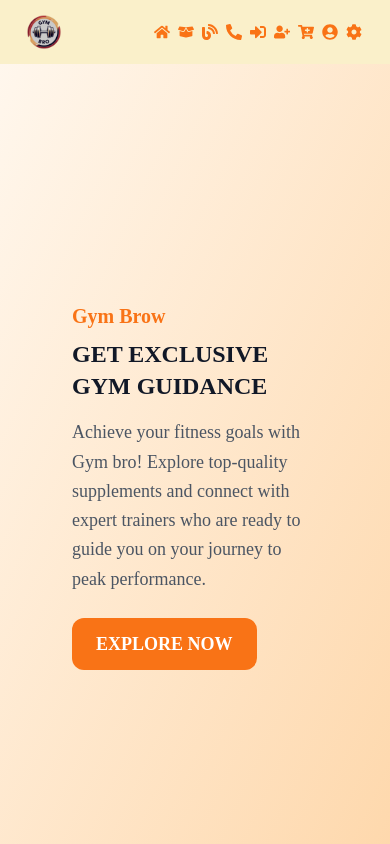
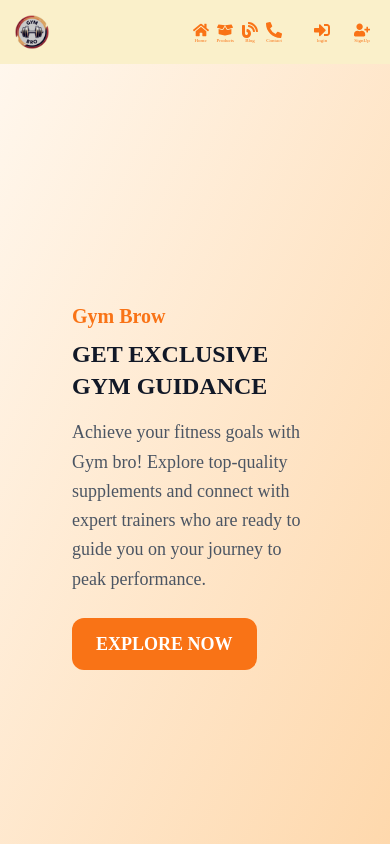
Before and after one commit to vijaybhagat15/gymbro, a React (Create React App) app: page / in a window 390 px wide. Shown: the top 844 px of the page. Built offline with nearby package versions, Linux system fonts and the light colour scheme; a web font is replaced by a local one.

Commit message:
Update Header.jsx
added auth to header links

```diff
--- a/src/components/Header.jsx
+++ b/src/components/Header.jsx
@@ -11,8 +11,8 @@
   };
 
   return (
-    <header className="bg-custom-beige text-white sticky top-0 z-50 "  >
-      <div className="container mx-auto flex items-center justify-between py-1 px-6">
+    <header className="bg-custom-beige text-white sticky top-0 z-50 font-baloo "  >
+      <div className="container mx-auto flex items-center justify-between py-1 sm:px-6 px-3">
         {/* Logo */}
         <Link to="/" className='hover:bg-sunset-orange rounded-3xl'  >
         <img src="\imeges\logo.png" alt="" className="sm:h-20 sm:w-20 h-10 w-10 flex-col text-center text-sunset-orange font-baloo  rounded-sm text-xs"  />
@@ -69,20 +69,20 @@
 
           {/* Logout Button */}
           {isAuthenticated && (
-          <div className="relative group flex items-center justify-center text-white w-20 h-6 bg-red-500  rounded-lg hover:bg-sunset-orange transition-all"
->
+          <div className="relative group flex items-center justify-center text-white w-20 h-6 bg-red-500  rounded-lg hover:bg-sunset-orange transition-all">
             <button
               onClick={handleLogout}
-              className="absolute text-sm font-medium opacity-65 group-hover:opacity-100  transition-opacity duration-200"            >
+              className="absolute text-sm font-medium  opacity-65 group-hover:opacity-100  transition-opacity duration-200"            >
             Logout
             </button>
             </div>
           )}
-
+          {isAuthenticated && (
+            <div className='hidden md:flex items-center space-x-4'>
           {/* Cart Icon */}
           <Link to="/cart" className="relative group flex items-center justify-center p-2 text-2xl bg-slate-200 rounded-full hover:bg-sunset-orange transition-all">
             🛒
-          </Link>
+          </Link >
           {/* Profile Icon */}
           <Link to="/Profile" className="relative group flex items-center justify-center p-2 text-2xl  bg-slate-200 rounded-full hover:bg-sunset-orange transition-all">
             👤
@@ -91,51 +91,106 @@
           <FaCog />
           </Link>
           </div>
+          )}
+        </div>
        {/* Navigation Links for Mobile (visible on small screens) */}
-      <div className="md:hidden flex justify-between py-4 text-base">
-        <Link to="/" className=" text-orange-500 p-1 hover:text-orange-400">
+<div className="md:hidden flex items-center justify-around py-4 text-base space-x-6">
+  <div className='space-x-2 flex items-center justify-around'>
+  <Link
+    to="/"
+    className="text-orange-500 hover:text-orange-400 flex flex-col items-center leading-none"
+  >
     <FaHome />
-        </Link>
-        <Link to="/products" className=" text-orange-500 p-1 hover:text-orange-400">
-          <FaBoxOpen />
-        </Link>
-        <Link to="/blog" className="l text-orange-500 p-1 hover:text-orange-400">
-          <FaBlog />
-        </Link>
-        <Link to="/contact" className=" text-orange-500 hover:text-orange-400 p-1">
-          <FaPhoneAlt />
+    <div className="text-[5px] text-center m-0 p-0">Home</div>
   </Link>
 
+  <Link
+    to="/products"
+    className="text-orange-500 hover:text-orange-400 flex flex-col items-center leading-none"
+  >
+    <FaBoxOpen />
+    <div className="text-[5px] text-center m-0 p-0">Products</div>
+  </Link>
+
+  <Link
+    to="/blog"
+    className="text-orange-500 hover:text-orange-400 flex flex-col items-center leading-none"
+  >
+    <FaBlog />
+    <div className="text-[5px] text-center m-0 p-0">Blog</div>
+  </Link>
+
+  <Link
+    to="/contact"
+    className="text-orange-500 hover:text-orange-400 flex flex-col items-center leading-none"
+  >
+    <FaPhoneAlt />
+    <div className="text-[5px] text-center m-0 p-0">Contact</div>
+  </Link>
+  </div>
+
   {/* Show Login, SignUp, or Logout based on authentication */}
-        {isAuthenticated ? (
+   {/* Login Link */}
+   {!isAuthenticated && (
+            <div className='space-x-2 flex items-center justify-around'>
+              <Link
+                to="/login"
+                className="relative group  justify-center w-8 h-6  text-orange-500 rounded-lg hover:bg-sunset-orange flex flex-col items-center leading-none "
+              >
+                <FaSignInAlt/>
+                <div className="text-[5px] text-center m-0 p-0">login</div>
+
+              </Link>
+
+              {/* Sign Up Link */}
+              <Link
+                to="/SignUp"
+                className="relative group flex flex-col items-center leading-none justify-center w-8 h-6  text-orange-500 rounded-lg  hover:bg-sunset-orange"
+              >
+                <FaUserPlus/>
+                <div className="text-[5px] text-center m-0 p-0">SignUp</div>
+
+              </Link>
+            </div>
+          )}
+
+  {isAuthenticated && (
+      <div className='space-x-2 flex items-center justify-around'>
+  <Link
+    to="/cart"
+    className="text-orange-500 hover:text-orange-400 flex flex-col items-center leading-none"
+  >
+    <FaCartPlus />
+    <div className="text-[5px] text-center m-0 p-0">Cart</div>
+  </Link>
+
+  <Link
+    to="/profile"
+    className="text-orange-500 hover:text-orange-400 flex flex-col items-center leading-none"
+  >
+    <FaUserCircle />
+    <div className="text-[5px] text-center m-0 p-0">Profile</div>
+  </Link>
+
+  <Link
+    to="/forgot-password"
+    className="text-orange-500 hover:text-orange-400 flex flex-col items-center leading-none"
+  >
+    <FaCog />
+    <div className="text-[5px] text-center m-0 p-0">Settings</div>
+  </Link>
       <button
         onClick={handleLogout}
-            className=" text-orange-500 p-1 hover:text-orange-400"
+        className="text-orange-500 hover:text-orange-400 flex flex-col items-center leading-none"
         >
         <FaSignOutAlt />
+        <div className="text-[5px] text-center m-0 p-0">SignOut</div>
+
       </button>
-        ) : (
-          <>
-            <Link to="/login" className=" p-1 text-orange-500 hover:text-orange-400">
-              <FaSignInAlt />
-            </Link>
-            <Link to="/SignUp" className=" p-1 text-orange-500 hover:text-orange-400">
-              <FaUserPlus />
-            </Link>
-            <Link to="/cart"className=" p-1 text-orange-500 hover:text-orange-400">
-            <FaCartPlus/>
-          </Link>
-          {/* Profile Icon */}
-          <Link to="/Profile" className=" p-1 text-orange-500 hover:text-orange-400">
-          <FaUserCircle/>
-          </Link>
-          <Link to="/forgot-password" className=" p-1 text-orange-500 hover:text-orange-400">
-          <FaCog />
-          </Link>
-          </>
-
+    </div>
   )}
 </div>
+
 </div>
 
 
```
Lines whose indentation alone changed are shown as unchanged.
